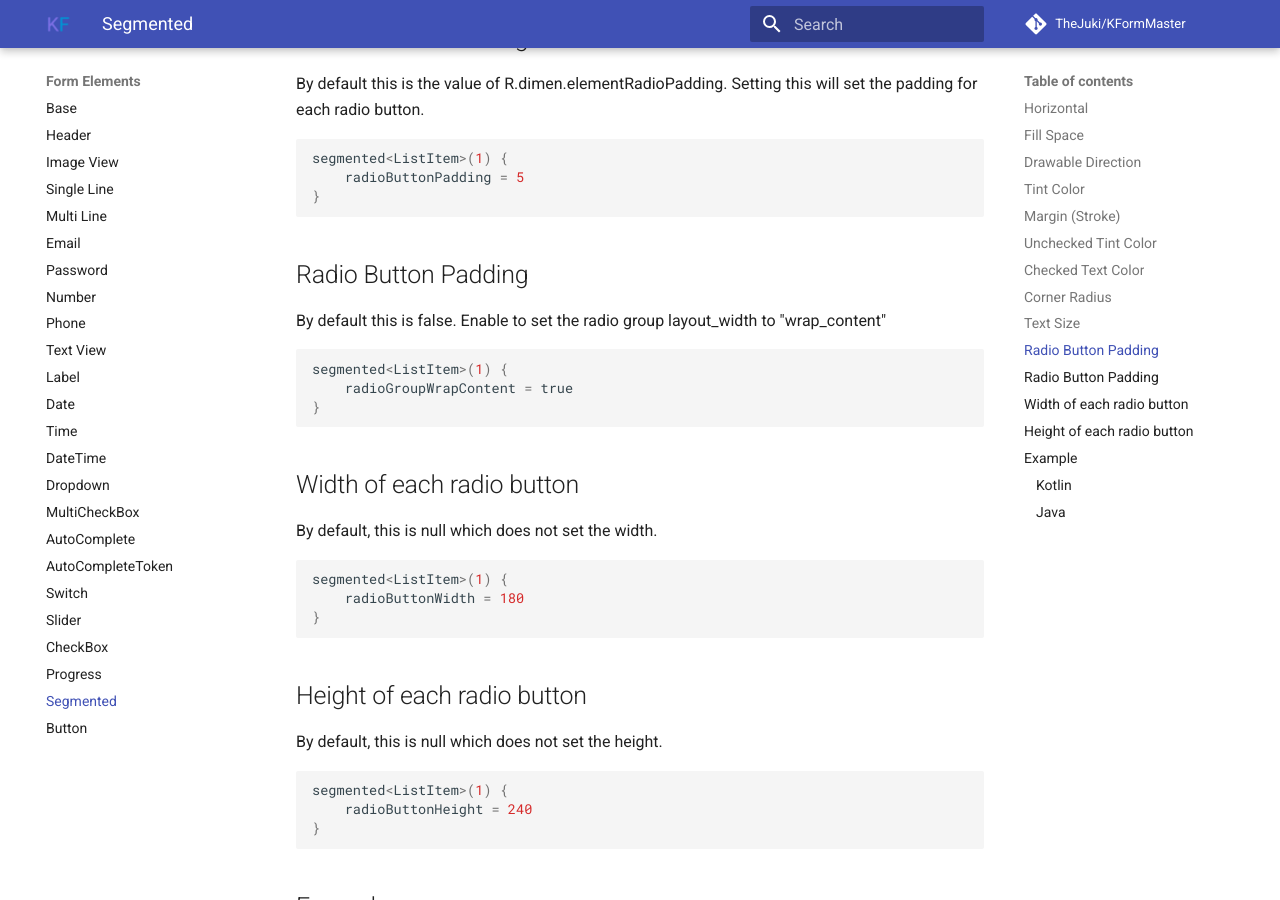
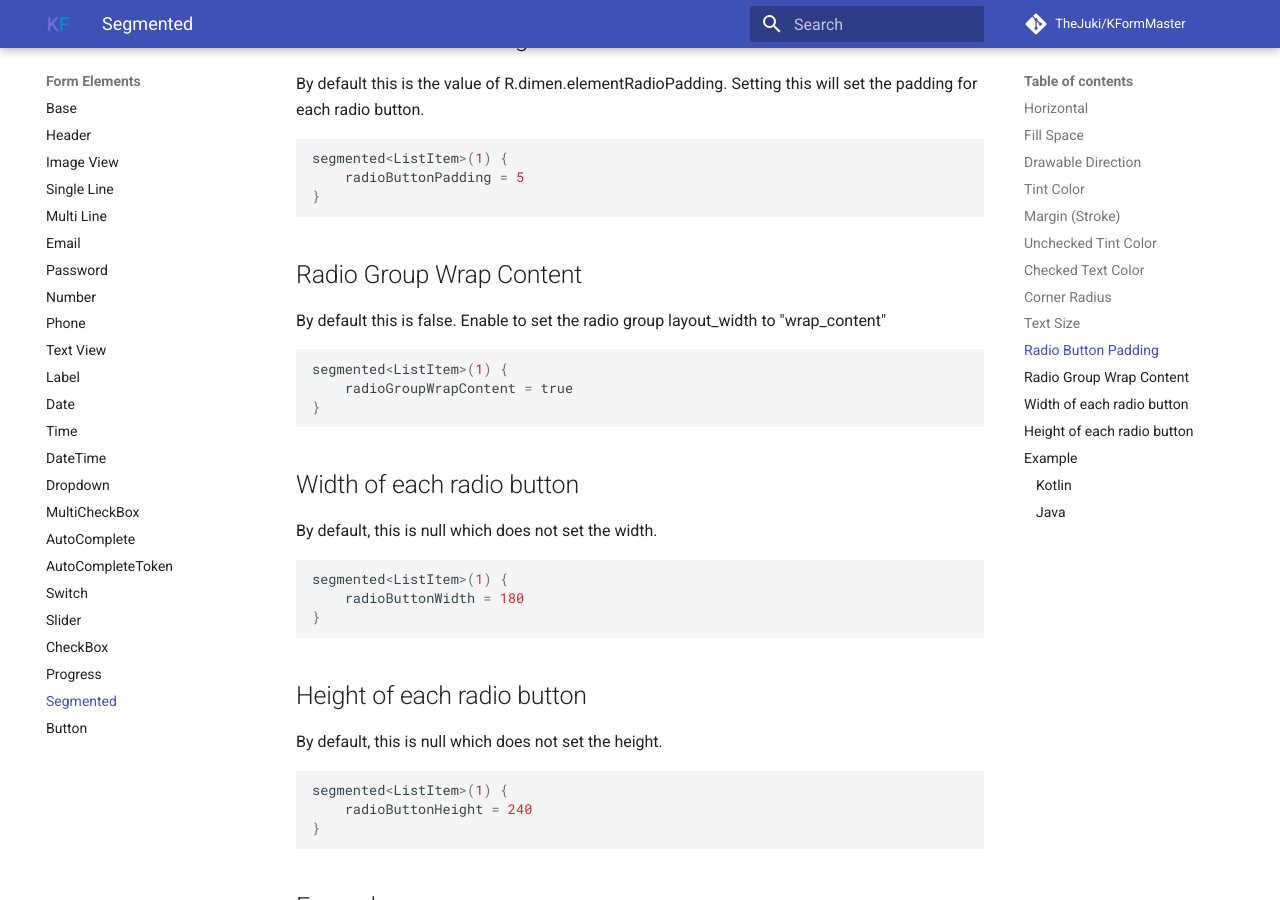
Before and after one commit to TheJuki/KFormMaster, an MkDocs documentation site: the page built from docs/element/segmented.md, in a window 1280 px wide and 900 px high, scrolled down 3039 px. Built offline with MkDocs 1.6.1 and Material for MkDocs 9.7.7, drawn with Linux system fonts in a browser that asks for light colours; comment, search, counter and statistics services are not loaded.

Commit message:
[skip ci]

````diff
--- a/docs/element/segmented.md
+++ b/docs/element/segmented.md
@@ -128,7 +128,7 @@ segmented<ListItem>(1) {
 }
 ```
 
-## Radio Button Padding
+## Radio Group Wrap Content
 
 By default this is false.
 Enable to set the radio group layout_width to "wrap_content"
````
